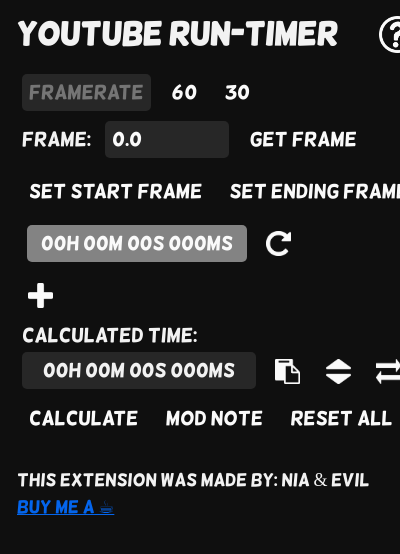
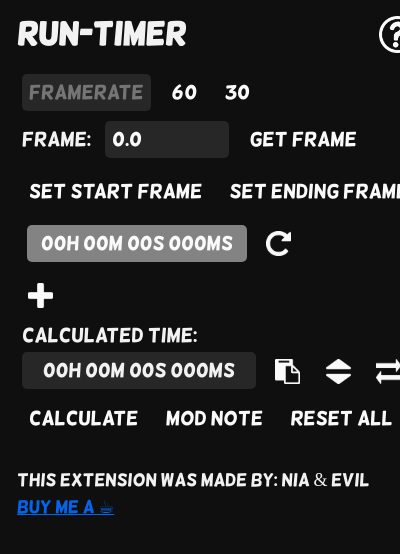
Before and after one commit to Evil004/Run-Timer, a browser extension: page chromeExtension/popup.html in a window 400 px wide. Shown: the top 554 px of the page. Drawn offline with Linux system fonts and the light colour scheme; a web font is replaced by a local one.

Commit message:
Changed 'Youtube Run-Timer' for 'Run-Timer'

```diff
--- a/chromeExtension/popup.html
+++ b/chromeExtension/popup.html
@@ -3,11 +3,11 @@
     <head>
         <meta charset="UTF-8" />
         <meta name="viewport" content="width=device-width, initial-scale=1.0" />
-        <title>Youtube Run-Timer</title>
+        <title>Run-Timer</title>
         <link type="text/css" rel="stylesheet" href="style.css" />
     </head>
         <header>
-            <h1>Youtube Run-Timer</h1>
+            <h1>Run-Timer</h1>
 
             <a
                 href="https://github.com/Evil004/FrameTimerExtension/wiki"
```
Also changed, not shown: firefoxAddon/popup.html (+2 -2 lines), .github/imgs/Run-Timer_Baner.png (added), .github/imgs/Youtube_Run-Timer_Banner.png (deleted), README.md, chromeExtension/manifest.json, firefoxAddon/manifest.json.
